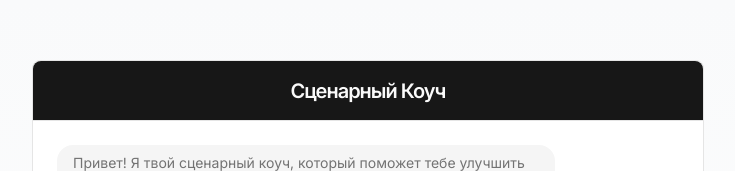
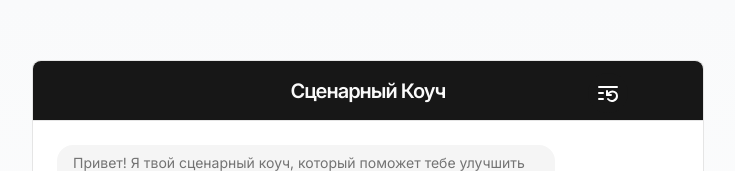
Before and after one commit to Lobovoestecklo/yasno-next, a Next.js app: page / in a window 1280 px wide. Shown: the top 171 px of the page, without its empty margins (272-1007 px from the left). Built offline with nearby package versions, Linux system fonts and the light colour scheme.

Commit message:
added clear chat history with dialog

```diff
--- a/src/app/page.tsx
+++ b/src/app/page.tsx
@@ -2,13 +2,14 @@
 
 import React, { useState, KeyboardEvent } from 'react'
 import { useAnthropicMessages } from '@/lib/hooks/useAnthropicMessages'
-import { Send } from 'lucide-react'
+import { Send, ListRestart } from 'lucide-react'
 import { Button } from "@/components/ui/button"
 import { Textarea } from "@/components/ui/textarea"
 import { Card, CardContent, CardHeader, CardFooter } from "@/components/ui/card"
 import ScenarioDialog from "@/components/scenario-dialog"
 import { FormattedResponse } from '@/components/FormattedResponse'
-import { getSavedMessages, saveMessages } from '@/lib/utils/local-storage-chat-messages'
+import { getSavedMessages, saveMessages, clearMessagesAndReload } from '@/lib/utils/local-storage-chat-messages'
+import ClearChatHistoryDialog from '@/components/clear-chat-history-dialog'
 
 const PREDEFINED_MESSAGES = {
   IMPROVE_EXISTING: "У меня уже есть сценарий и я хочу его улучшить",
@@ -54,10 +55,11 @@ export default function Home() {
   return (
     <div className="min-h-screen bg-gradient-to-b from-gray-50 to-white dark:from-gray-900 dark:to-gray-800 md:py-[60px]">
       <Card className="max-w-2xl mx-auto min-h-screen shadow-none border-0 rounded-none md:min-h-0 md:rounded-lg md:border">
-        <CardHeader className="border-b bg-primary px-6 py-4 h-[60px] md:rounded-t-lg">
+        <CardHeader className="border-b bg-primary px-6 py-4 h-[60px] md:rounded-t-lg relative">
           <h1 className="text-xl font-semibold text-primary-foreground text-center tracking-tighter">
             Сценарный Коуч
           </h1>
+          <ClearChatHistoryDialog onAccept={clearMessagesAndReload} />
         </CardHeader>
 
         <CardContent className="p-4 md:p-6 space-y-4 h-[calc(100vh-256px)] md:h-[calc(100vh-364px)] overflow-y-auto">
--- /dev/null
+++ b/src/components/clear-chat-history-dialog.tsx
@@ -0,0 +1,44 @@
+import React from 'react';
+import { Dialog, DialogTrigger, DialogContent, DialogTitle, DialogDescription, DialogClose } from '@/components/ui/dialog';
+import { Button } from "@/components/ui/button";
+import { ListRestart } from 'lucide-react';
+
+interface ClearChatHistoryDialogProps {
+    onAccept: () => void;
+}
+
+const ClearChatHistoryDialog: React.FC<ClearChatHistoryDialogProps> = ({ onAccept }) => {
+    return (
+        <Dialog>
+            <DialogTrigger asChild className="absolute top-[6px] right-[75px]">
+                <div role='button' onClick={() => { }} className="absolute right-[10px] top-[4px] w-10 h-10 bg-primary rounded-full flex items-center justify-center">
+                    <ListRestart size={24} color='white' />
+                </div>
+            </DialogTrigger>
+            <DialogContent>
+                <DialogTitle>Очистить историю сообщений</DialogTitle>
+                <DialogDescription>
+                    Все сообщения будут удалены и не будут доступны для восстановления.
+                    Вы действительно хотите очистить историю сообщений?
+                </DialogDescription>
+                <div className="flex justify-end mt-4">
+                    <DialogClose asChild>
+                        <Button
+                            className="mr-2"
+                            onClick={() => {
+                                onAccept();
+                            }}
+                        >
+                            Очистить
+                        </Button>
+                    </DialogClose>
+                    <DialogClose asChild>
+                        <Button variant="secondary">Отмена</Button>
+                    </DialogClose>
+                </div>
+            </DialogContent>
+        </Dialog>
+    );
+};
+
+export default ClearChatHistoryDialog;
--- a/src/components/scenario-dialog.tsx
+++ b/src/components/scenario-dialog.tsx
@@ -45,7 +45,6 @@ const ScenarioDialog: React.FC<ScenarioDialogProps> = ({ onSubmit }) => {
                         <div className="absolute top-1 left-1 bg-purple-500 text-white rounded-full w-1 h-1 flex items-center justify-center">
                         </div>
                     ) : null}
-                    <span className="sr-only">Отправить</span>
                 </Button>
             </DialogTrigger>
             <DialogContent>
```
